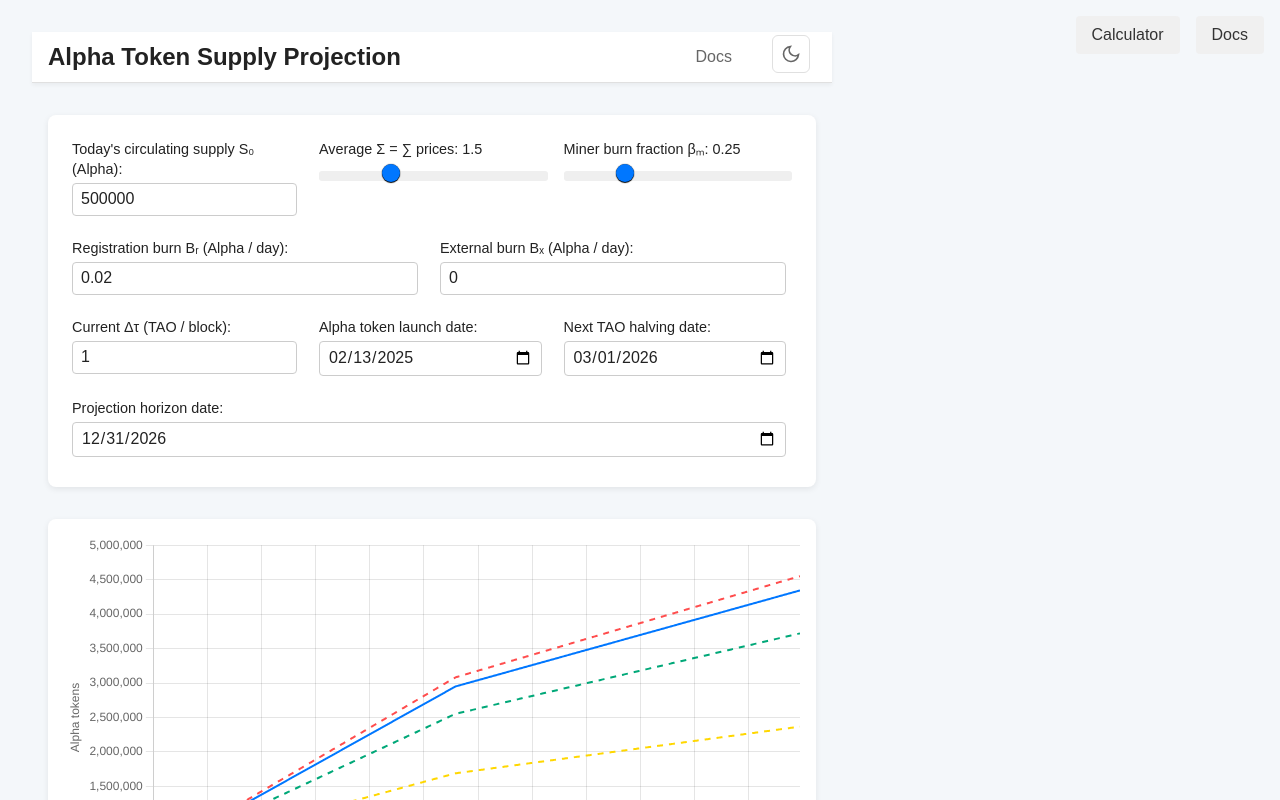
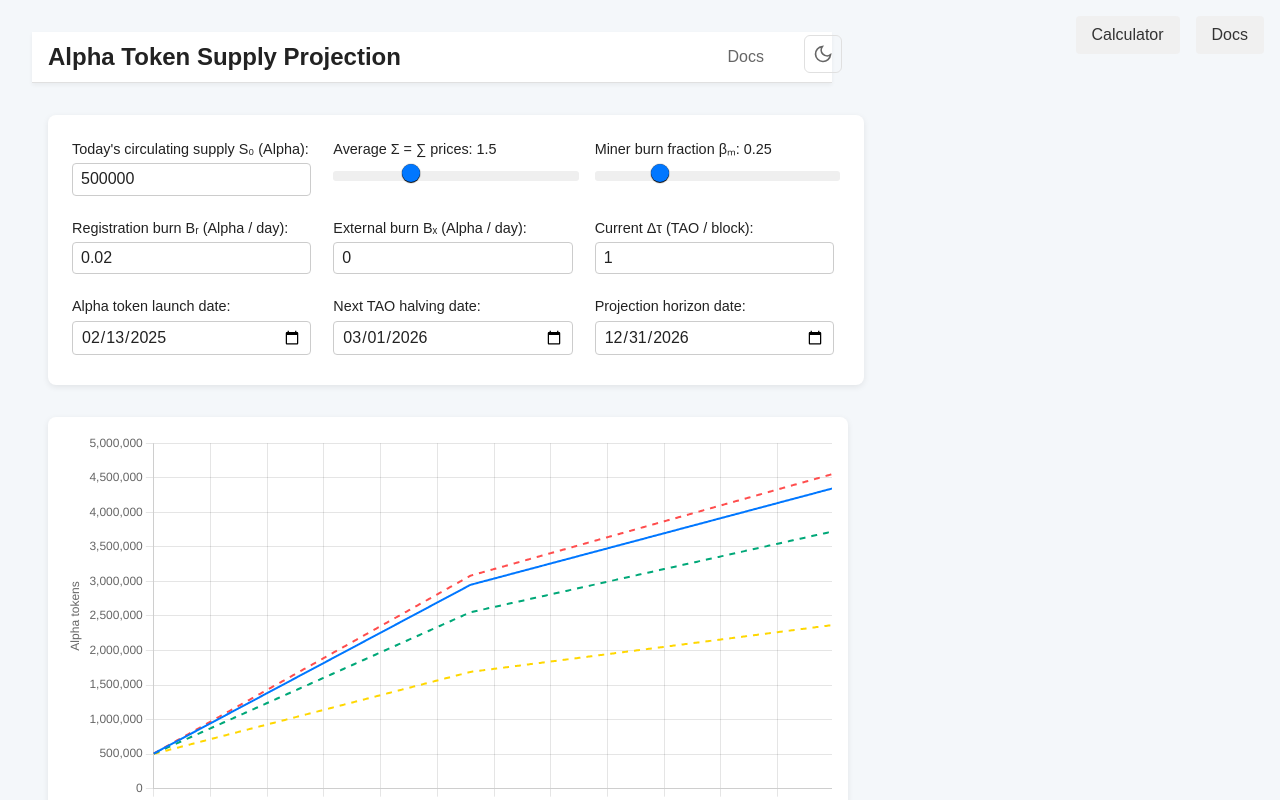
Before and after one commit to 0xVonBismarck/alphaVal, a React (Vite) app: page / in a window 1280 px wide. Shown: the top 800 px of the page. Built offline with nearby package versions, Linux system fonts and the light colour scheme.

Commit message:
Remove width constraints from calculator and docs components

```diff
--- a/src/index.css
+++ b/src/index.css
@@ -53,8 +53,8 @@ body {
 }
 
 .header-content {
-  max-width: 1200px;
-  margin: 0 auto;
+  width: 100%;
+  margin: 0;
   display: flex;
   justify-content: space-between;
   align-items: center;
@@ -134,8 +134,8 @@ body {
 
 /* Documentation Styles */
 .documentation-container {
-  max-width: 1200px;
-  margin: 0 auto;
+  width: 100%;
+  margin: 0;
   background: var(--bg-secondary);
   border-radius: 8px;
   box-shadow: 0 2px 6px var(--shadow);
@@ -152,8 +152,8 @@ body {
 
 /* Calculator Styles */
 .calculator {
-  max-width: 900px;
-  margin: 0 auto;
+  width: 100%;
+  margin: 0;
 }
 
 h1 {
@@ -164,8 +164,8 @@ h1 {
 }
 
 .controls {
-  max-width: 900px;
-  margin: 0 auto 2rem;
+  width: 100%;
+  margin: 0 0 2rem 0;
   background: var(--bg-secondary);
   padding: 1.5rem;
   border-radius: 8px;
@@ -271,8 +271,8 @@ h1 {
 }
 
 .chart-section {
-  max-width: 900px;
-  margin: 0 auto;
+  width: 100%;
+  margin: 0;
   background: var(--bg-secondary);
   padding: 1rem;
   border-radius: 8px;
```
